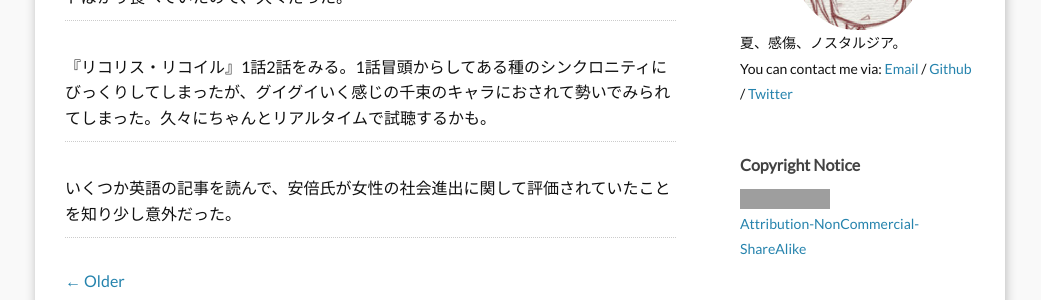
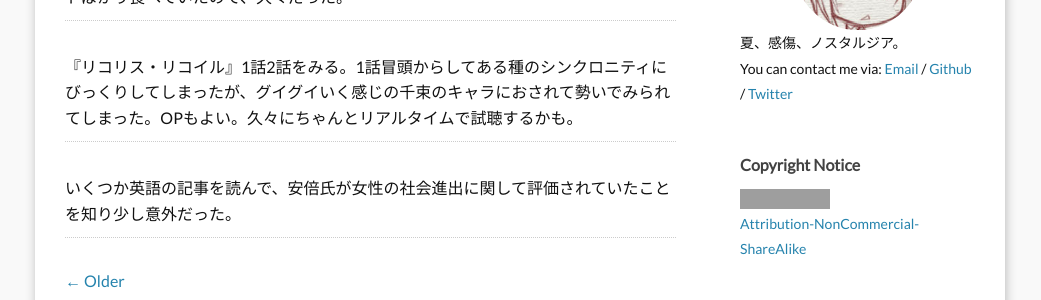
Before and after one commit to natsufuna/natsufuna.github.io, a Jekyll site: the page built from _posts/2022-07-11-diary.md, in a window 1280 px wide. Shown: the part 366-666 px from the top of the page, without its empty margins (120-1161 px from the left). Built offline with Jekyll 4.4.1, drawn with Linux system fonts in a browser that asks for light colours; comment, search, counter and statistics services are not loaded; grey boxes are pictures that could not be loaded.

Commit message:
2022-07-11-diary minor revision

```diff
--- a/_posts/2022-07-11-diary.md
+++ b/_posts/2022-07-11-diary.md
@@ -11,7 +11,7 @@ tags:
 晴れ。ヨーグルトにメイプルシロップをかけて食べた。このところギリシャヨーグルトばかり食べていたので、久々だった。
 
 ---
-『リコリス・リコイル』1話2話をみる。1話冒頭からしてある種のシンクロニティにびっくりしてしまったが、グイグイいく感じの千束のキャラにおされて勢いでみられてしまった。久々にちゃんとリアルタイムで試聴するかも。
+『リコリス・リコイル』1話2話をみる。1話冒頭からしてある種のシンクロニティにびっくりしてしまったが、グイグイいく感じの千束のキャラにおされて勢いでみられてしまった。OPもよい。久々にちゃんとリアルタイムで試聴するかも。
 
 ---
 いくつか英語の記事を読んで、安倍氏が女性の社会進出に関して評価されていたことを知り少し意外だった。
```
